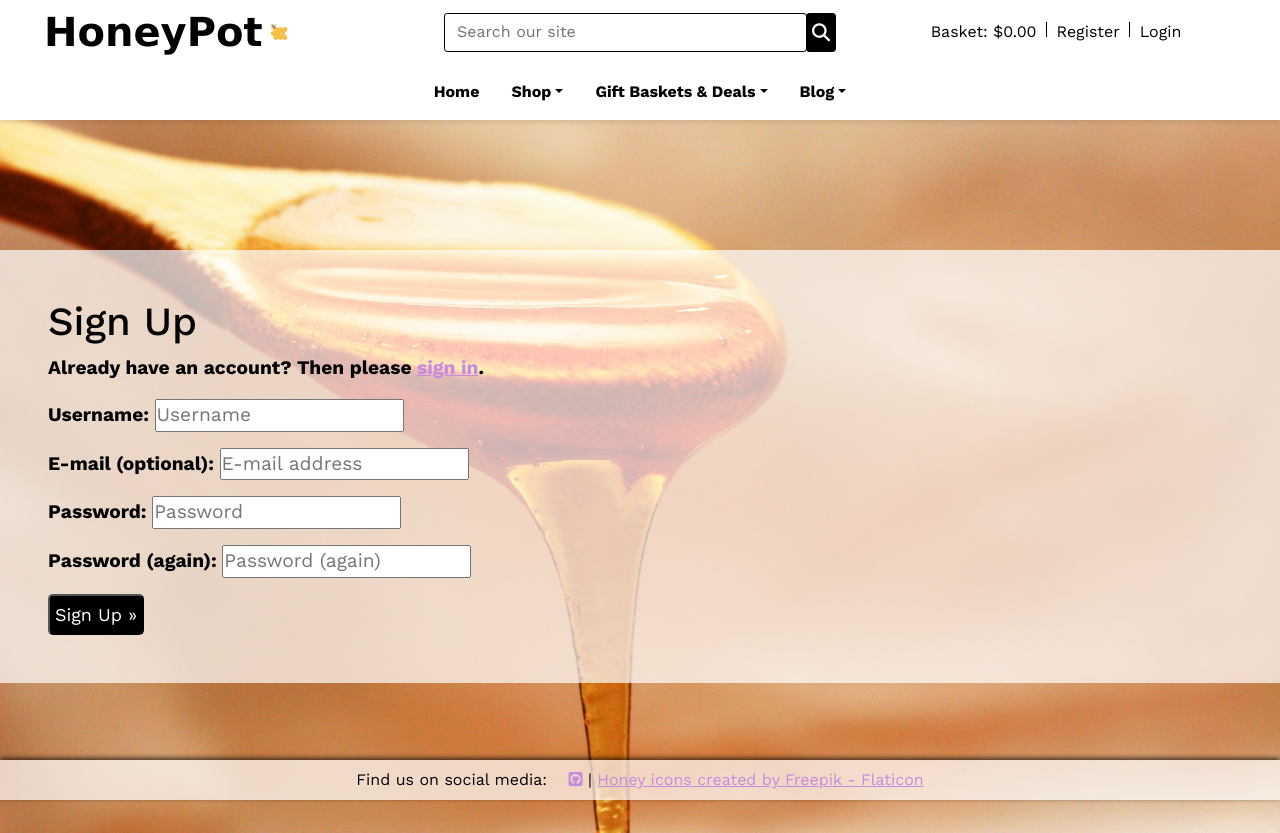
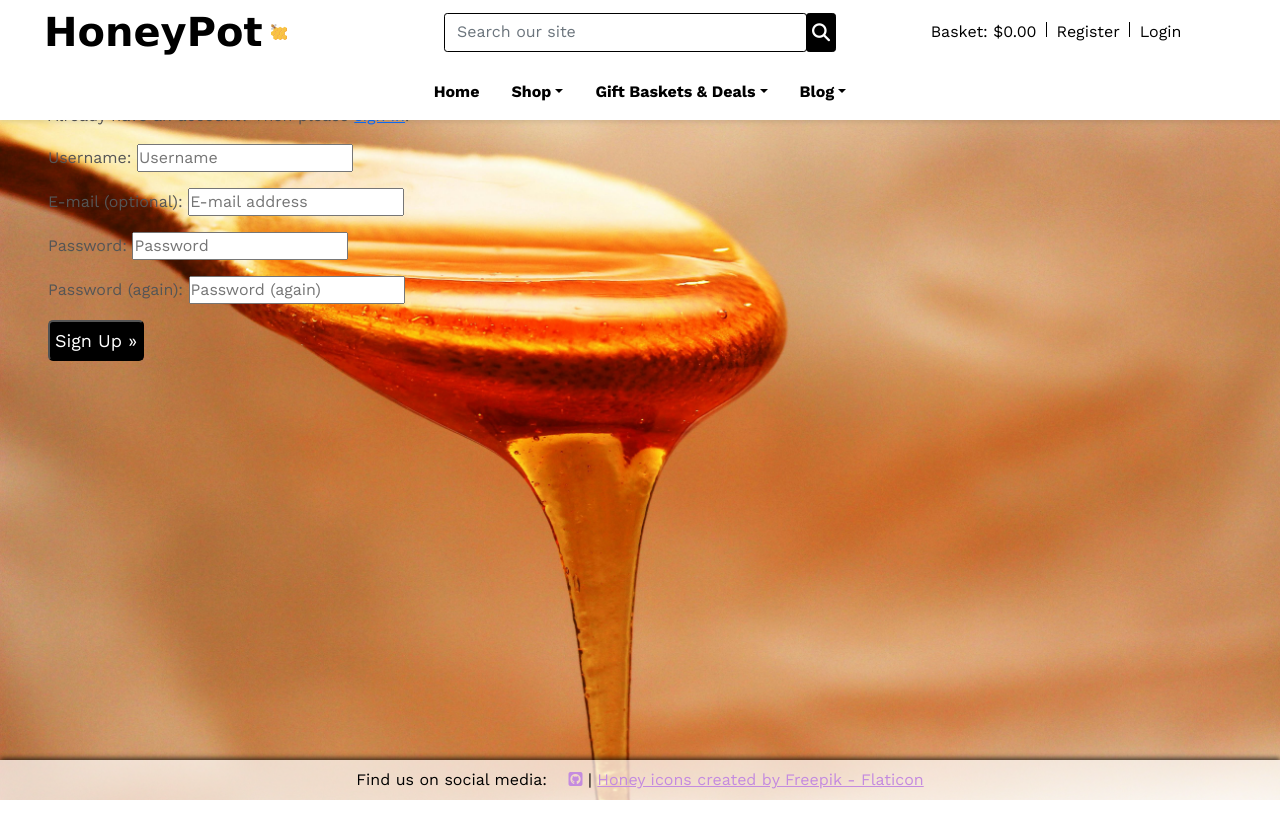
Before and after one commit to petra66orii/honeypot, a Django app: page /accounts/signup/ in a window 1280 px wide. After the commit the page ends 800 px from the top, so only its background shows below. Run offline with Django 3.2, Linux system fonts and the light colour scheme; some libraries are stand-ins or nearby versions; some web fonts are replaced.

Commit message:
Combine multiple classes into a single class and apply it

```diff
--- a/templates/allauth/account/login.html
+++ b/templates/allauth/account/login.html
@@ -7,7 +7,7 @@
 
 {% block content %}
 
-<main class="p-5 sign-in-page">
+<main class="p-5 overlay">
   <h1>{% trans "Sign In" %}</h1>
 
   {% get_providers as socialaccount_providers %}
--- a/templates/allauth/account/logout.html
+++ b/templates/allauth/account/logout.html
@@ -5,7 +5,7 @@
 {% block head_title %}{% trans "Sign Out" %}{% endblock %}
 
 {% block content %}
-<main class="p-5 sign-out-page">
+<main class="p-5 overlay">
 
 <h1>{% trans "Sign Out" %}</h1>
 
--- a/templates/allauth/account/password_reset.html
+++ b/templates/allauth/account/password_reset.html
@@ -6,7 +6,7 @@
 {% block head_title %}{% trans "Password Reset" %}{% endblock %}
 
 {% block content %}
-<main class="p-5 sign-up-page">
+<main class="p-5 overlay">
     <h1>{% trans "Password Reset" %}</h1>
     {% if user.is_authenticated %}
     {% include "account/snippets/already_logged_in.html" %}
--- a/templates/allauth/account/password_reset_done.html
+++ b/templates/allauth/account/password_reset_done.html
@@ -6,7 +6,7 @@
 {% block head_title %}{% trans "Password Reset" %}{% endblock %}
 
 {% block content %}
-<main class="p-5 sign-up-page">
+<main class="p-5 overlay">
     <h1>{% trans "Password Reset" %}</h1>
 
     {% if user.is_authenticated %}
--- a/templates/allauth/account/signup.html
+++ b/templates/allauth/account/signup.html
@@ -5,7 +5,7 @@
 {% block head_title %}{% trans "Signup" %}{% endblock %}
 
 {% block content %}
-<main class="p-5 sign-up-page">
+<main class="p-5 overlay">
 <h1>{% trans "Sign Up" %}</h1>
 
 <p>{% blocktrans %}Already have an account? Then please <a href="{{ login_url }}">sign in</a>.{% endblocktrans %}</p>
```
